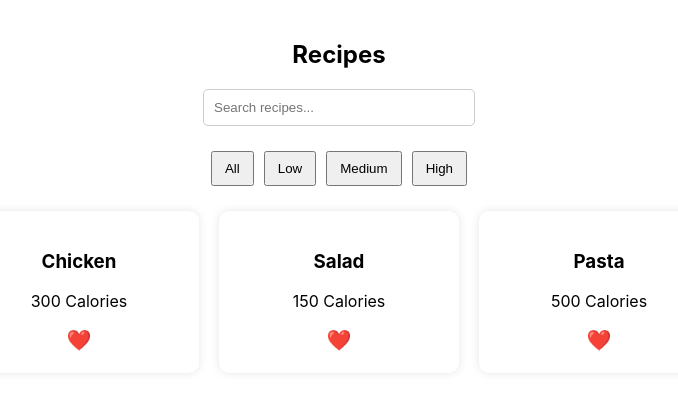
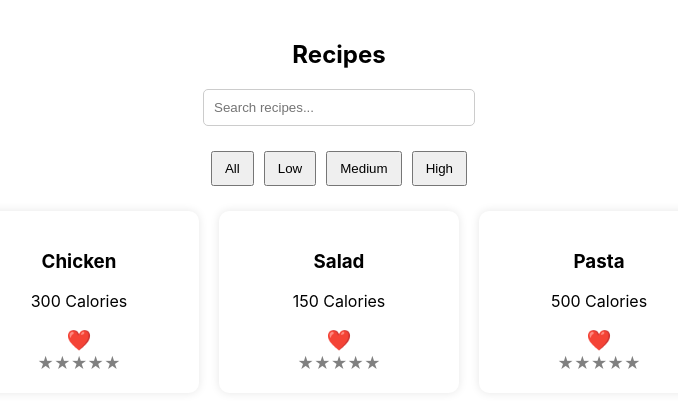
Before and after one commit to mnjomnjo/food-recipe-app, a React (Create React App) app in the folder client/: page /home in a window 1280 px wide. Shown: the top 408 px of the page, without its empty margins (301-979 px from the left). Built offline with nearby package versions, Linux system fonts and the light colour scheme.

Commit message:
add dynamic rating system and favorites functionality to home page

```diff
--- a/client/src/pages/Home.css
+++ b/client/src/pages/Home.css
@@ -50,3 +50,6 @@
   padding: 8px 12px;
   cursor: pointer;
 }
+.card span:hover {
+  transform: scale(1.2);
+}
--- a/client/src/pages/Home.jsx
+++ b/client/src/pages/Home.jsx
@@ -10,6 +10,26 @@ function Home() {
 
   const [search, setSearch] = useState("");
   const [filter, setFilter] = useState("all");
+
+  // ⭐ Ratings state
+  const [ratings, setRatings] = useState({});
+
+  // ❤️ Favorites state
+  const [favorites, setFavorites] = useState([]);
+
+  // ⭐ handle rating
+  const handleRating = (id, rating) => {
+    setRatings({ ...ratings, [id]: rating });
+  };
+
+  // ❤️ toggle favorite
+  const toggleFavorite = (id) => {
+    if (favorites.includes(id)) {
+      setFavorites(favorites.filter((fav) => fav !== id));
+    } else {
+      setFavorites([...favorites, id]);
+    }
+  };
 
   return (
     <div className="home-container">
@@ -48,7 +68,33 @@ function Home() {
               <h3>{recipe.title}</h3>
               <p>{recipe.calories} Calories</p>
 
-              <button className="fav-btn">❤️</button>
+              {/* ❤️ Favorites */}
+              <button
+                className="fav-btn"
+                onClick={() => toggleFavorite(recipe._id)}
+                style={{
+                  color: favorites.includes(recipe._id) ? "red" : "black",
+                }}
+              >
+                ❤️
+              </button>
+
+              {/* ⭐ Rating */}
+              <div className="rating">
+                {[1, 2, 3, 4, 5].map((star) => (
+                  <span
+                    key={star}
+                    onClick={() => handleRating(recipe._id, star)}
+                    style={{
+                      cursor: "pointer",
+                      color:
+                        ratings[recipe._id] >= star ? "gold" : "gray",
+                    }}
+                  >
+                    ★
+                  </span>
+                ))}
+              </div>
             </div>
           ))}
       </div>
```
